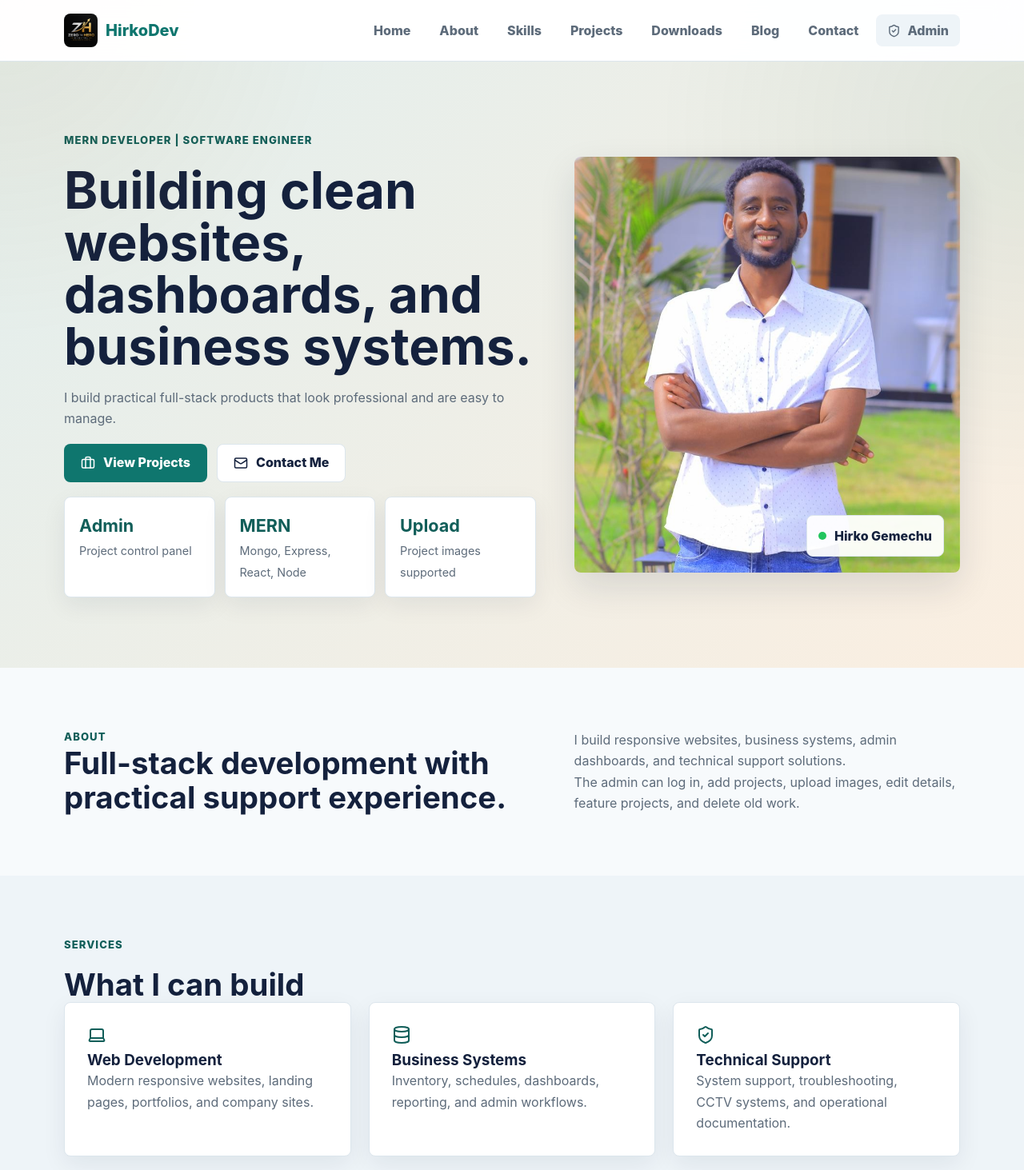
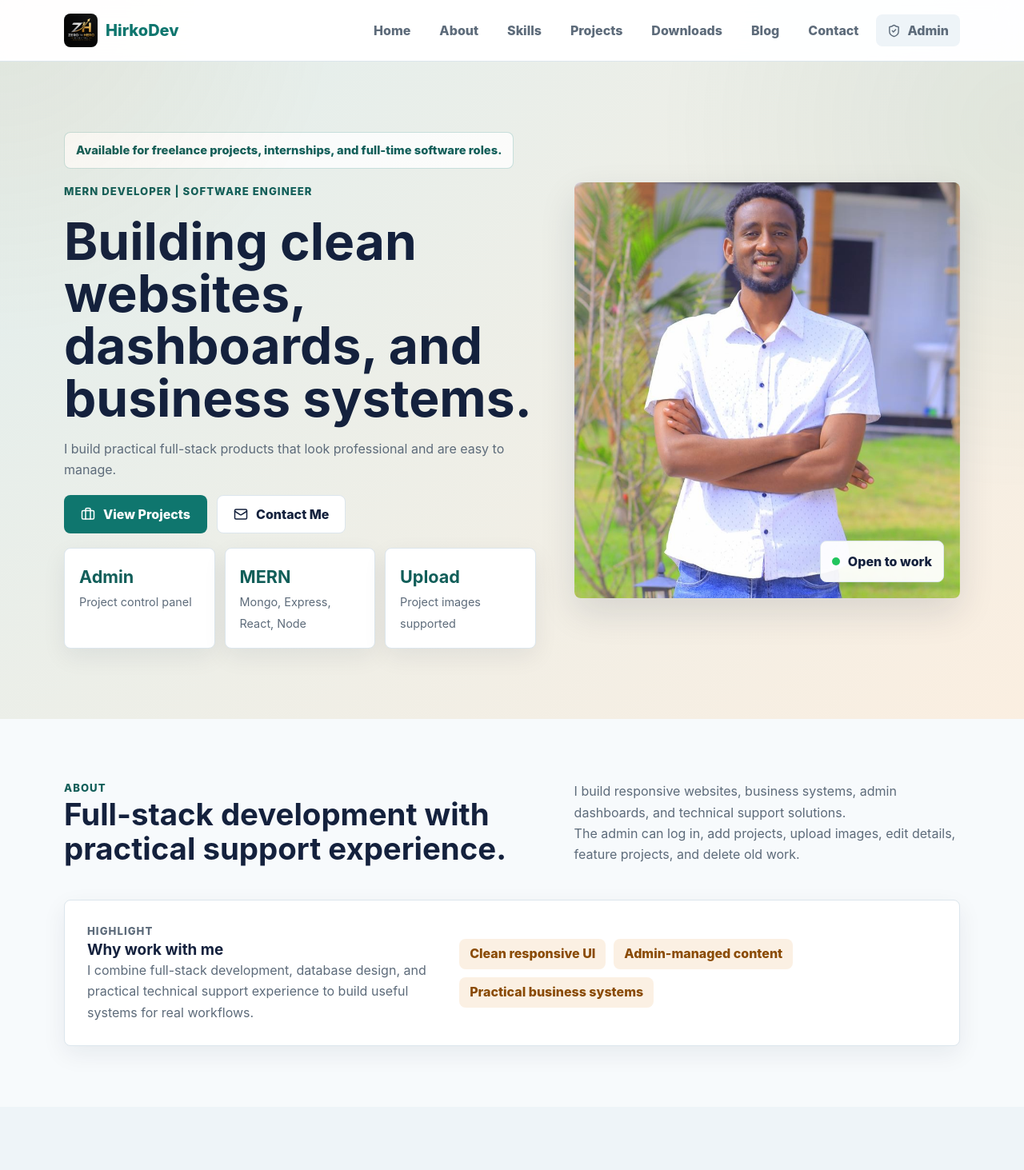
Before and after one commit to kiyyaa3/hirko-gemechu-portfolio-website, a React app in the folder client/: page / in a window 1280 px wide. Shown: the top 1463 px of the page at 80% size. Built offline with nearby package versions, Linux system fonts and the light colour scheme; no server answers.

Commit message:
Expand homepage CMS content controls

```diff
--- a/client/src/pages/AdminDashboard.jsx
+++ b/client/src/pages/AdminDashboard.jsx
@@ -203,11 +203,19 @@ export default function AdminDashboard() {
         "headerSubtitle",
         "heroTitle",
         "heroBody",
+        "announcementText",
+        "primaryButtonLabel",
+        "primaryButtonUrl",
+        "secondaryButtonLabel",
+        "secondaryButtonUrl",
+        "availabilityText",
         "heroImageUrl",
         "logoUrl",
         "aboutTitle",
         "aboutBody",
         "aboutNote",
+        "highlightTitle",
+        "highlightBody",
         "servicesTitle",
         "skillsTitle",
         "experienceTitle",
@@ -224,7 +232,7 @@ export default function AdminDashboard() {
         "location"
       ].forEach((field) => payload.append(field, content[field] || ""));
 
-      ["links", "heroStats", "services", "skillGroups", "publicDownloads"].forEach((field) => {
+      ["links", "heroStats", "services", "skillGroups", "publicDownloads", "highlightItems"].forEach((field) => {
         payload.append(field, JSON.stringify(content[field] || []));
       });
 
@@ -489,6 +497,33 @@ export default function AdminDashboard() {
               <input value={content.heroTitle || ""} onChange={(event) => setContent({ ...content, heroTitle: event.target.value })} />
               <label>Hero Body</label>
               <textarea rows="4" value={content.heroBody || ""} onChange={(event) => setContent({ ...content, heroBody: event.target.value })} />
+              <label>Announcement Banner</label>
+              <input value={content.announcementText || ""} onChange={(event) => setContent({ ...content, announcementText: event.target.value })} />
+              <label>Availability Text</label>
+              <input value={content.availabilityText || ""} onChange={(event) => setContent({ ...content, availabilityText: event.target.value })} />
+              <div className="admin-subsection">
+                <h3>Hero Buttons</h3>
+                <div className="two-fields">
+                  <div>
+                    <label>Primary Button Label</label>
+                    <input value={content.primaryButtonLabel || ""} onChange={(event) => setContent({ ...content, primaryButtonLabel: event.target.value })} />
+                  </div>
+                  <div>
+                    <label>Primary Button URL</label>
+                    <input value={content.primaryButtonUrl || ""} onChange={(event) => setContent({ ...content, primaryButtonUrl: event.target.value })} placeholder="#projects or https://..." />
+                  </div>
+                </div>
+                <div className="two-fields">
+                  <div>
+                    <label>Secondary Button Label</label>
+                    <input value={content.secondaryButtonLabel || ""} onChange={(event) => setContent({ ...content, secondaryButtonLabel: event.target.value })} />
+                  </div>
+                  <div>
+                    <label>Secondary Button URL</label>
+                    <input value={content.secondaryButtonUrl || ""} onChange={(event) => setContent({ ...content, secondaryButtonUrl: event.target.value })} placeholder="#contact or https://..." />
+                  </div>
+                </div>
+              </div>
               <div className="two-fields">
                 <div>
                   <label>Hero Image URL</label>
@@ -564,6 +599,22 @@ export default function AdminDashboard() {
               <textarea rows="4" value={content.aboutBody || ""} onChange={(event) => setContent({ ...content, aboutBody: event.target.value })} />
               <label>About Second Paragraph</label>
               <textarea rows="3" value={content.aboutNote || ""} onChange={(event) => setContent({ ...content, aboutNote: event.target.value })} />
+              <div className="admin-subsection">
+                <h3>Featured Highlight</h3>
+                <label>Highlight Title</label>
+                <input value={content.highlightTitle || ""} onChange={(event) => setContent({ ...content, highlightTitle: event.target.value })} />
+                <label>Highlight Body</label>
+                <textarea rows="3" value={content.highlightBody || ""} onChange={(event) => setContent({ ...content, highlightBody: event.target.value })} />
+                <label>Highlight Items, comma separated</label>
+                <input
+                  value={(content.highlightItems || []).join(", ")}
+                  onChange={(event) => setContent({
+                    ...content,
+                    highlightItems: event.target.value.split(",").map((item) => item.trim()).filter(Boolean)
+                  })}
+                  placeholder="Fast delivery, Clean UI, Reliable support"
+                />
+              </div>
               <div className="admin-subsection">
                 <h3>Services</h3>
                 <label>Services Section Title</label>
--- a/client/src/pages/App.jsx
+++ b/client/src/pages/App.jsx
@@ -86,12 +86,21 @@ const defaultSite = {
   headerSubtitle: "MERN Developer | Software Engineer",
   heroTitle: "Building clean websites, dashboards, and business systems.",
   heroBody: "I build practical full-stack products that look professional and are easy to manage.",
+  announcementText: "Available for freelance projects, internships, and full-time software roles.",
+  primaryButtonLabel: "View Projects",
+  primaryButtonUrl: "#projects",
+  secondaryButtonLabel: "Contact Me",
+  secondaryButtonUrl: "#contact",
+  availabilityText: "Open to work",
   heroImageUrl: "/starter/hirko-optimized.jpg",
   heroStats,
   logoUrl: "/starter/logo.png",
   aboutTitle: "Full-stack development with practical support experience.",
   aboutBody: "I build responsive websites, business systems, admin dashboards, and technical support solutions.",
   aboutNote: "The admin can log in, add projects, upload images, edit details, feature projects, and delete old work.",
+  highlightTitle: "Why work with me",
+  highlightBody: "I combine full-stack development, database design, and practical technical support experience to build useful systems for real workflows.",
+  highlightItems: ["Clean responsive UI", "Admin-managed content", "Practical business systems"],
   servicesTitle: "What I can build",
   services: serviceItems,
   skillsTitle: "Practical stack for websites, systems, and support.",
@@ -171,12 +180,13 @@ export default function App() {
         <section className="hero" id="home">
           <div className="container hero-grid">
             <div className="hero-copy">
+              {site.announcementText ? <div className="announcement-bar">{site.announcementText}</div> : null}
               <p className="eyebrow">{site.headerSubtitle}</p>
               <h1>{site.heroTitle}</h1>
               <p className="hero-text">{site.heroBody}</p>
               <div className="hero-actions">
-                <a className="btn primary" href="#projects"><Briefcase size={18} /> View Projects</a>
-                <a className="btn secondary" href="#contact"><Mail size={18} /> Contact Me</a>
+                <a className="btn primary" href={site.primaryButtonUrl || "#projects"}><Briefcase size={18} /> {site.primaryButtonLabel || "View Projects"}</a>
+                <a className="btn secondary" href={site.secondaryButtonUrl || "#contact"}><Mail size={18} /> {site.secondaryButtonLabel || "Contact Me"}</a>
               </div>
               <div className="hero-stats">
                 {(site.heroStats?.length ? site.heroStats : heroStats).slice(0, 3).map((stat) => (
@@ -186,7 +196,7 @@ export default function App() {
             </div>
             <div className="hero-card">
               <img src={assetUrl(site.heroImageUrl)} alt="Hirko Gemechu" />
-                <div className="availability"><span></span> {site.headerTitle}</div>
+                <div className="availability"><span></span> {site.availabilityText || site.headerTitle}</div>
             </div>
           </div>
         </section>
@@ -202,6 +212,18 @@ export default function App() {
               <p>{site.aboutNote}</p>
             </div>
           </div>
+          {(site.highlightTitle || site.highlightBody || site.highlightItems?.length) ? (
+            <div className="container highlight-panel">
+              <div>
+                <p className="eyebrow">Highlight</p>
+                <h3>{site.highlightTitle}</h3>
+                <p>{site.highlightBody}</p>
+              </div>
+              <div className="highlight-list">
+                {(site.highlightItems || []).filter(Boolean).map((item) => <span key={item}>{item}</span>)}
+              </div>
+            </div>
+          ) : null}
         </section>
 
         <section className="section muted">
--- a/client/src/styles.css
+++ b/client/src/styles.css
@@ -184,6 +184,18 @@ body::before {
   text-transform: uppercase;
 }
 
+.announcement-bar {
+  width: fit-content;
+  max-width: 100%;
+  padding: 10px 14px;
+  border: 1px solid rgba(15, 118, 110, 0.22);
+  border-radius: var(--radius);
+  background: rgba(255, 255, 255, 0.78);
+  color: var(--primary-dark);
+  font-size: 0.92rem;
+  font-weight: 800;
+}
+
 h1 {
   max-width: 860px;
   font-size: clamp(2.35rem, 5vw, 4.7rem);
@@ -337,6 +349,40 @@ h3 {
   flex: 0 0 auto;
   border-radius: 999px;
   background: #22c55e;
+}
+
+.highlight-panel {
+  display: grid;
+  grid-template-columns: 0.85fr 1.15fr;
+  gap: 24px;
+  align-items: center;
+  margin-top: 42px;
+  padding: 28px;
+  border: 1px solid var(--line);
+  border-radius: var(--radius);
+  background: var(--surface);
+  box-shadow: 0 10px 30px rgba(20, 33, 61, 0.07);
+}
+
+.highlight-panel p {
+  color: var(--muted);
+}
+
+.highlight-list {
+  display: flex;
+  flex-wrap: wrap;
+  gap: 10px;
+}
+
+.highlight-list span {
+  display: inline-flex;
+  min-height: 38px;
+  align-items: center;
+  padding: 0 13px;
+  border-radius: var(--radius);
+  background: rgba(217, 119, 6, 0.11);
+  color: #8a4b05;
+  font-weight: 800;
 }
 
 .section {
@@ -1014,6 +1060,7 @@ select:focus {
 
   .hero-grid,
   .split,
+  .highlight-panel,
   .contact-strip,
   .contact-grid-public,
   .skills-layout,
```
Also changed, not shown: 2 other files (tests, documents, lock files or other folders).
